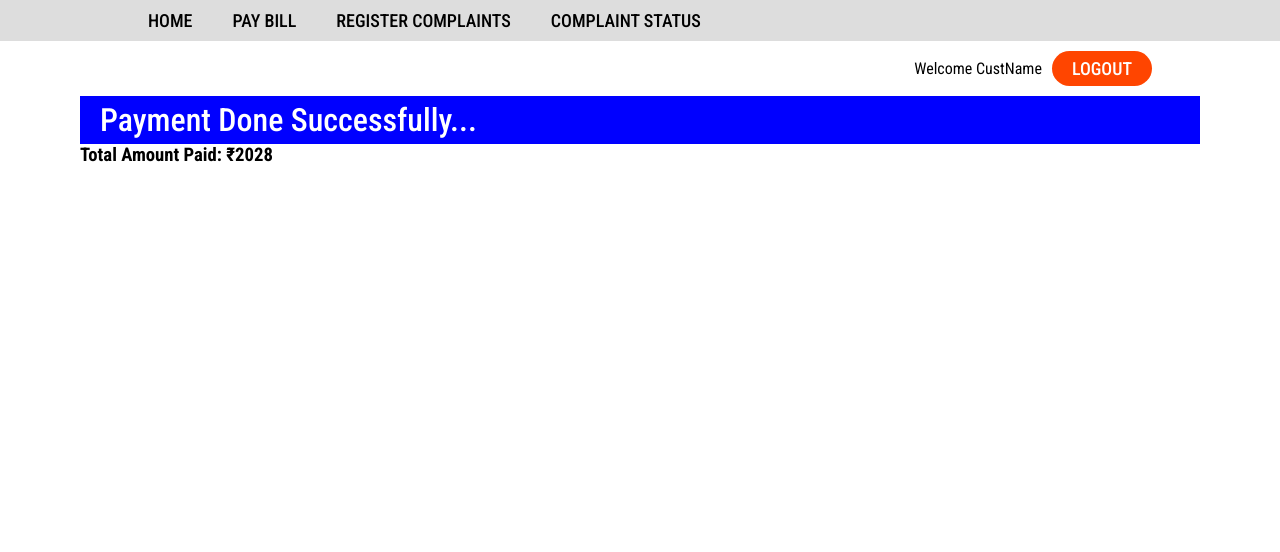
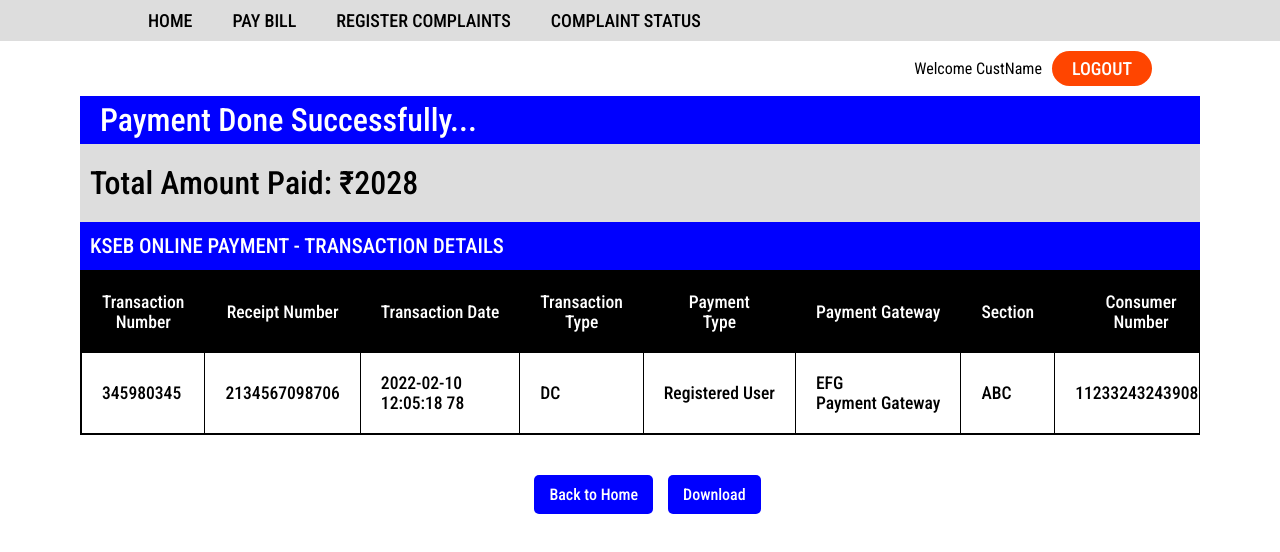
Before and after one commit to Saurav017/Electricity-Management, a plain HTML site: page paymentSuccessPage.html in a window 1280 px wide. Drawn offline with Linux system fonts and the light colour scheme.

Commit message:
more pages certified

```diff
--- a/paymentSuccessPage.html
+++ b/paymentSuccessPage.html
@@ -31,8 +31,47 @@
         <div class="heading">
             <p>Payment Done Successfully...</p>
         </div>
+        <div class="pd__subHeading">
+            <p>Total Amount Paid: 	₹2028</p>
+        </div>
+
+        <!-- slkfsdkhgadshgkjadsgasdjgbsakdjg -->
         <div>
-            <h3>Total Amount Paid: 	₹2028</h3>
+            <p class="transaction_heading">KSEB ONLINE PAYMENT - TRANSACTION DETAILS</p>
+            <table class="slip__table">
+                <tr>
+                    <th>Transaction <br> Number</th>
+                    <th>Receipt Number</th>
+                    <th>Transaction Date</th>
+                    <th>Transaction <br> Type</th>
+                    <th>Payment <br> Type</th>
+                    <th>Payment Gateway</th>
+                    <th>Section</th>
+                    <th>Consumer <br> Number</th>
+                    <th>Paid Amount</th>
+                    <th>Total Amount</th>
+                    <th>Balance Amount</th>
+                    <th>Payment Status</th>
+                </tr>
+                <tr>
+                    <td>345980345</td>
+                    <td>2134567098706</td>
+                    <td>2022-02-10<br><span>12:05:18 78</span></td>
+                    <td>DC</td>
+                    <td>Registered User</td>
+                    <td>EFG<br><span>Payment Gateway</span></td>
+                    <td>ABC</td>
+                    <td>112332432439087</td>
+                    <td> 2028.00</td>
+                    <td>2028.00</td>
+                    <td>0.00</td>
+                    <td>Success</td>
+                </tr>
+            </table>
+        </div>
+        <div class="auth__btn">
+            <a href="#">Back to Home</a>
+            <a href="#">Download</a>
         </div>
     </main>
 </body>
--- a/styles.css
+++ b/styles.css
@@ -468,3 +468,53 @@ hr{
 
 
 /* --------------------Payment Done Successfully------------------------- */
+
+
+.pd__subHeading {
+    width: 100%;
+    display: flex;
+    justify-content: flex-start;
+    align-items: center;
+    padding: 20px 10px;
+    font-size: 2rem;
+    font-weight: 500;
+    background-color: var(--nav-color);
+}
+
+.transaction_heading    {
+    width: 100%;
+    display: flex;
+    justify-content: flex-start;
+    align-items: center;
+    padding: 12px 10px;
+    font-size: 1.3rem;
+    font-weight: 500;
+    background-color: var(--sub-bg-color);
+    color: var(--tertiary-text-color);
+}
+
+.slip__table    {
+    width: 100%;
+    display: block;
+    overflow-x: auto;
+    white-space: nowrap;
+    border: 1px solid var(--nav-text-color);
+    border-collapse: collapse;
+    margin: 0 auto;
+}
+
+.slip__table tr th, .slip__table tr td {
+    padding: 20px 20px;
+    font-size: 1.1rem;
+    font-weight: 500;
+    border: 1px solid var(--nav-text-color);
+    border-collapse: collapse;
+    background-color: var(--nav-text-color);
+    color: var(--tertiary-text-color);
+}
+
+
+.slip__table tr td {
+    background-color: var(--tertiary-text-color);
+    color: var(--nav-text-color);
+}
```
